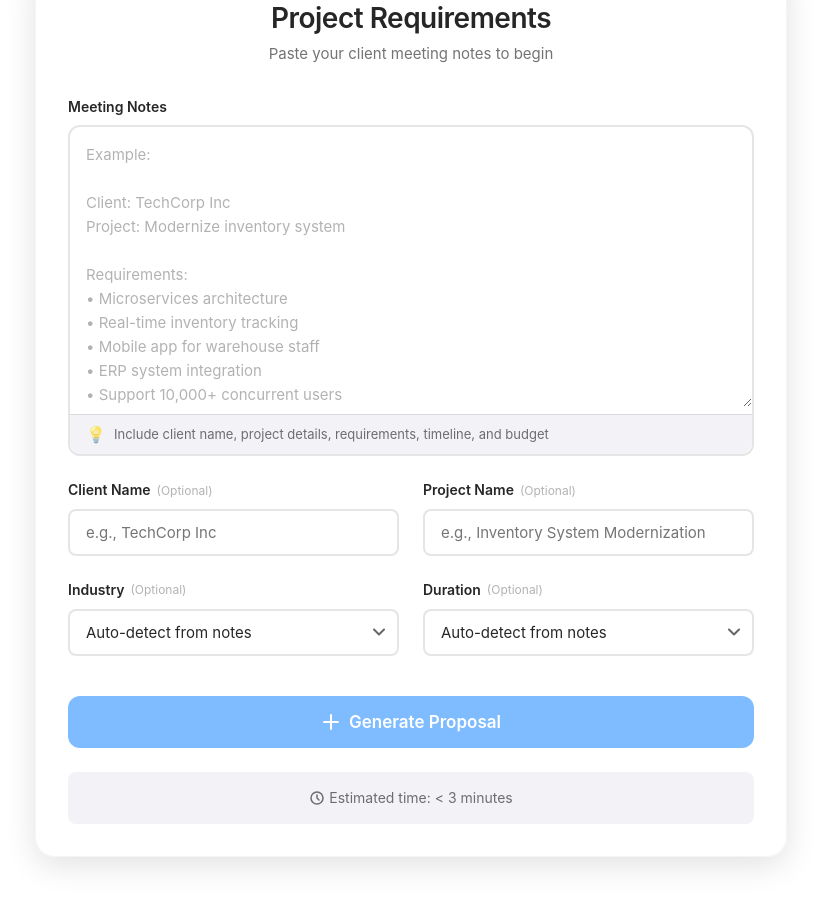
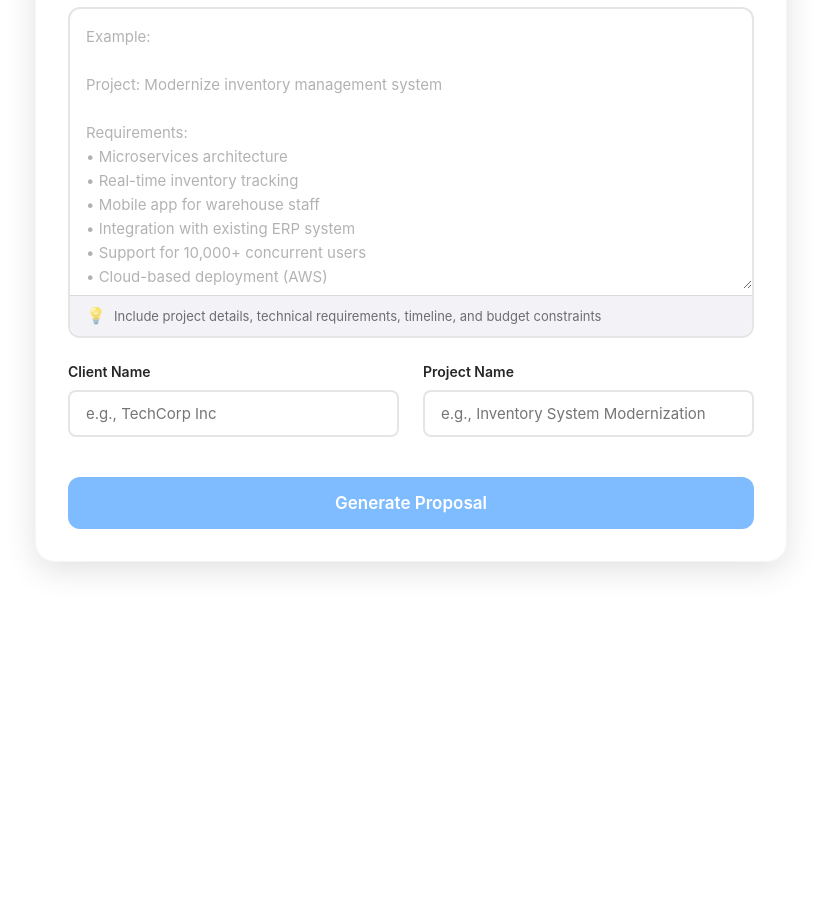
Before and after one commit to rram-jbs/ScopeSmith, a Vue app in the folder frontend/: page / in a window 1280 px wide. Shown: the part 440-1346 px from the top of the page, without its empty margins (229-1050 px from the left). After the commit the page ends 1114 px from the top, so only its background shows below. Built offline with nearby package versions, Linux system fonts and the light colour scheme.

Commit message:
UI enhancements

```diff
--- a/frontend/src/App.vue
+++ b/frontend/src/App.vue
@@ -188,9 +188,9 @@ body {
 }
 
 .logo {
-  height: 44px; /* @2x retina */
+  height: 36px; /* Increased from 44px for better visibility without padding */
   width: auto;
-  padding: 11px; /* Minimum clear space = 1/4 logo height */
+  /* Remove padding - it was making the logo appear smaller */
   object-fit: contain;
   filter: drop-shadow(0 1px 2px rgba(0, 0, 0, 0.12));
   transition: transform var(--transition-fast);
@@ -287,8 +287,7 @@ body {
   }
 
   .logo {
-    height: 32px; /* Smaller on mobile */
-    padding: 8px;
+    height: 28px; /* Smaller on mobile */
   }
 
   .logo-container h1 {
--- a/frontend/src/components/AgentStreamViewer.vue
+++ b/frontend/src/components/AgentStreamViewer.vue
@@ -291,11 +291,11 @@ const getStepClass = (index) => {
 const updateWorkflowProgress = () => {
   // Map action group names to workflow steps - synchronized with Lambda function names
   const stageToStepMap = {
-    'RequirementsAnalyzer': 1,  // Match actual Lambda function name
-    'CostCalculator': 2,         // Match actual Lambda function name
-    'TemplateRetriever': 3,      // Match actual Lambda function name
-    'PowerPointGenerator': 4,    // Match actual Lambda function name
-    'SOWGenerator': 5            // Match actual Lambda function name
+    'RequirementsAnalyzer': 1,  // Match actual Lambda action group name
+    'CostCalculator': 2,         // Match actual Lambda action group name
+    'TemplateRetriever': 3,      // Match actual Lambda action group name
+    'PowerPointGenerator': 4,    // Match actual Lambda action group name
+    'SOWGenerator': 5            // Match actual Lambda action group name
   }
 
   // Mark initiate as completed when first event arrives
@@ -304,34 +304,40 @@ const updateWorkflowProgress = () => {
     currentStepIndex = 0
   }
 
-  // Update based on tool calls - match with actual action group names from Lambda
-  events.value.forEach(event => {
+  // Track which action groups have been called and completed
+  const calledActionGroups = new Set()
+  const completedActionGroups = new Set()
+
+  // First pass: identify all tool calls and their completion status
+  for (let i = 0; i < events.value.length; i++) {
+    const event = events.value[i]
+
     if (event.type === 'tool_call' && event.action_group) {
-      const stepIndex = stageToStepMap[event.action_group]
-      if (stepIndex !== undefined) {
-        // Mark this step as active
-        if (workflowSteps.value[stepIndex].status === 'pending') {
-          workflowSteps.value[stepIndex].status = 'active'
-          currentStepIndex = stepIndex
+      calledActionGroups.add(event.action_group)
+
+      // Check if there's a corresponding tool_response after this call
+      for (let j = i + 1; j < events.value.length; j++) {
+        if (events.value[j].type === 'tool_response') {
+          completedActionGroups.add(event.action_group)
+          break
+        }
+        // If we hit another tool_call, stop looking
+        if (events.value[j].type === 'tool_call') {
+          break
         }
       }
     }
+  }
 
-    // Mark step as completed when we receive the response
-    if (event.type === 'tool_response') {
-      // Find the most recent tool_call to determine which step completed
-      const recentToolCalls = events.value.filter(e => e.type === 'tool_call').reverse()
-      if (recentToolCalls.length > 0) {
-        const lastCall = recentToolCalls[0]
-        const stepIndex = stageToStepMap[lastCall.action_group]
-        if (stepIndex !== undefined && workflowSteps.value[stepIndex].status === 'active') {
-          workflowSteps.value[stepIndex].status = 'completed'
-          // Mark next step as active if available
-          if (stepIndex + 1 < workflowSteps.value.length - 1) {
-            workflowSteps.value[stepIndex + 1].status = 'pending'
-          }
-        }
-      }
+  // Update workflow steps based on action groups
+  Object.entries(stageToStepMap).forEach(([actionGroup, stepIndex]) => {
+    if (completedActionGroups.has(actionGroup)) {
+      // Mark as completed if we have a response
+      workflowSteps.value[stepIndex].status = 'completed'
+    } else if (calledActionGroups.has(actionGroup)) {
+      // Mark as active if called but not completed
+      workflowSteps.value[stepIndex].status = 'active'
+      currentStepIndex = stepIndex
     }
   })
 
--- a/frontend/src/views/AssessmentView.vue
+++ b/frontend/src/views/AssessmentView.vue
@@ -4,9 +4,6 @@
     <!-- Form View (Compact State) -->
     <div v-if="currentView === 'form'" class="form-view">
       <div class="welcome-section">
-        <div class="logo-hero">
-          <img src="/logo.png" alt="ScopeSmith" class="hero-logo" />
-        </div>
         <h1 class="hero-title">Generate Professional Proposals</h1>
         <p class="hero-subtitle">AI-powered proposal generation using Amazon Bedrock Agents</p>
       </div>
@@ -31,12 +28,12 @@
                 v-model="formData.requirements"
                 @focus="requirementsFocused = true"
                 @blur="requirementsFocused = false"
-                placeholder="Example:&#10;&#10;Client: TechCorp Inc&#10;Project: Modernize inventory system&#10;&#10;Requirements:&#10;• Microservices architecture&#10;• Real-time inventory tracking&#10;• Mobile app for warehouse staff&#10;• ERP system integration&#10;• Support 10,000+ concurrent users&#10;&#10;Timeline: 9-12 months&#10;Budget: Flexible"
+                placeholder="Example:&#10;&#10;Project: Modernize inventory management system&#10;&#10;Requirements:&#10;• Microservices architecture&#10;• Real-time inventory tracking&#10;• Mobile app for warehouse staff&#10;• Integration with existing ERP system&#10;• Support for 10,000+ concurrent users&#10;• Cloud-based deployment (AWS)&#10;&#10;Timeline: 9-12 months&#10;Budget: $500K - $750K"
                 required
               ></textarea>
               <div class="textarea-hint">
                 <span class="hint-icon">💡</span>
-                <span>Include client name, project details, requirements, timeline, and budget</span>
+                <span>Include project details, technical requirements, timeline, and budget constraints</span>
               </div>
             </div>
           </div>
@@ -44,60 +41,27 @@
           <!-- Optional Fields -->
           <div class="form-row">
             <div class="form-section">
-              <label for="clientName" class="form-label">Client Name <span class="optional">(Optional)</span></label>
+              <label for="clientName" class="form-label">Client Name</label>
               <input
                 type="text"
                 id="clientName"
                 v-model="formData.client_name"
                 class="form-input"
                 placeholder="e.g., TechCorp Inc"
+                required
               />
             </div>
 
             <div class="form-section">
-              <label for="projectName" class="form-label">Project Name <span class="optional">(Optional)</span></label>
+              <label for="projectName" class="form-label">Project Name</label>
               <input
                 type="text"
                 id="projectName"
                 v-model="formData.project_name"
                 class="form-input"
                 placeholder="e.g., Inventory System Modernization"
+                required
               />
-            </div>
-          </div>
-
-          <div class="form-row">
-            <div class="form-section">
-              <label for="industry" class="form-label">Industry <span class="optional">(Optional)</span></label>
-              <select
-                id="industry"
-                v-model="formData.industry"
-                class="form-select"
-              >
-                <option value="">Auto-detect from notes</option>
-                <option value="retail">Retail</option>
-                <option value="healthcare">Healthcare</option>
-                <option value="finance">Finance</option>
-                <option value="manufacturing">Manufacturing</option>
-                <option value="technology">Technology</option>
-                <option value="education">Education</option>
-                <option value="government">Government</option>
-              </select>
-            </div>
-
-            <div class="form-section">
-              <label for="duration" class="form-label">Duration <span class="optional">(Optional)</span></label>
-              <select
-                id="duration"
-                v-model="formData.duration"
-                class="form-select"
-              >
-                <option value="">Auto-detect from notes</option>
-                <option value="1-3 months">1-3 months</option>
-                <option value="3-6 months">3-6 months</option>
-                <option value="6-12 months">6-12 months</option>
-                <option value="12+ months">12+ months</option>
-              </select>
             </div>
           </div>
 
@@ -106,12 +70,9 @@
             type="submit"
             class="generate-button"
             :class="{ loading: isSubmitting }"
-            :disabled="isSubmitting || !formData.requirements"
+            :disabled="isSubmitting || !formData.requirements || !formData.client_name || !formData.project_name"
           >
             <span v-if="!isSubmitting" class="button-content">
-              <svg class="button-icon" width="20" height="20" viewBox="0 0 20 20" fill="none">
-                <path d="M10 3v14M17 10H3" stroke="currentColor" stroke-width="2" stroke-linecap="round"/>
-              </svg>
               Generate Proposal
             </span>
             <span v-else class="button-content">
@@ -119,14 +80,6 @@
               Creating Session...
             </span>
           </button>
-
-          <div class="time-estimate">
-            <svg width="16" height="16" viewBox="0 0 16 16" fill="none">
-              <circle cx="8" cy="8" r="6" stroke="currentColor" stroke-width="1.5"/>
-              <path d="M8 5v3l2 2" stroke="currentColor" stroke-width="1.5" stroke-linecap="round"/>
-            </svg>
-            <span>Estimated time: &lt; 3 minutes</span>
-          </div>
 
         </form>
 
@@ -226,14 +179,6 @@
               </a>
             </div>
 
-          </div>
-
-          <!-- Cost Summary (if available) -->
-          <div v-if="documents.cost_data && Object.keys(documents.cost_data).length > 0" class="cost-summary">
-            <h3 class="summary-title">Cost Summary</h3>
-            <div class="summary-content">
-              <pre class="cost-json">{{ JSON.stringify(documents.cost_data, null, 2) }}</pre>
-            </div>
           </div>
 
           <!-- Action Buttons -->
@@ -914,41 +859,6 @@ const startNew = () => {
   color: currentColor;
 }
 
-.cost-summary {
-  background: var(--glass-background);
-  backdrop-filter: blur(20px) saturate(180%);
-  -webkit-backdrop-filter: blur(20px) saturate(180%);
-  border-radius: var(--radius-lg);
-  border: 0.5px solid var(--glass-border);
-  box-shadow: var(--glass-shadow);
-  padding: var(--spacing-xl);
-  margin-bottom: var(--spacing-xl);
-  animation: slideUp 0.6s ease-out 0.3s both;
-}
-
-.summary-title {
-  font-size: 20px;
-  font-weight: 600;
-  color: var(--color-label);
-  margin-bottom: var(--spacing-md);
-}
-
-.summary-content {
-  background: var(--color-secondary-background);
-  border-radius: var(--radius-sm);
-  padding: var(--spacing-md);
-  overflow-x: auto;
-}
-
-.cost-json {
-  font-family: var(--font-mono);
-  font-size: 13px;
-  color: var(--color-label);
-  margin: 0;
-  white-space: pre-wrap;
-  word-break: break-word;
-}
-
 .results-actions {
   display: flex;
   justify-content: center;
```
